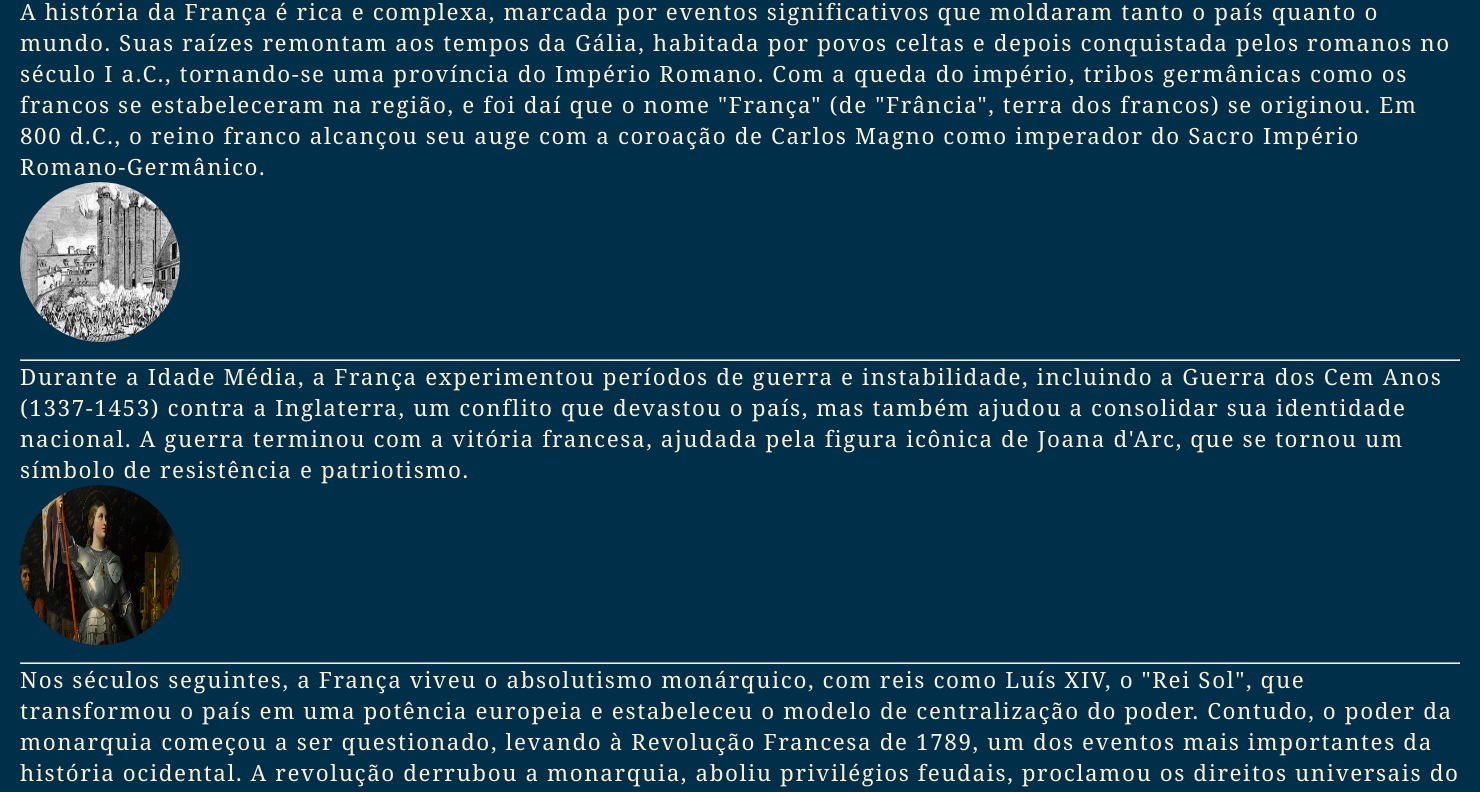
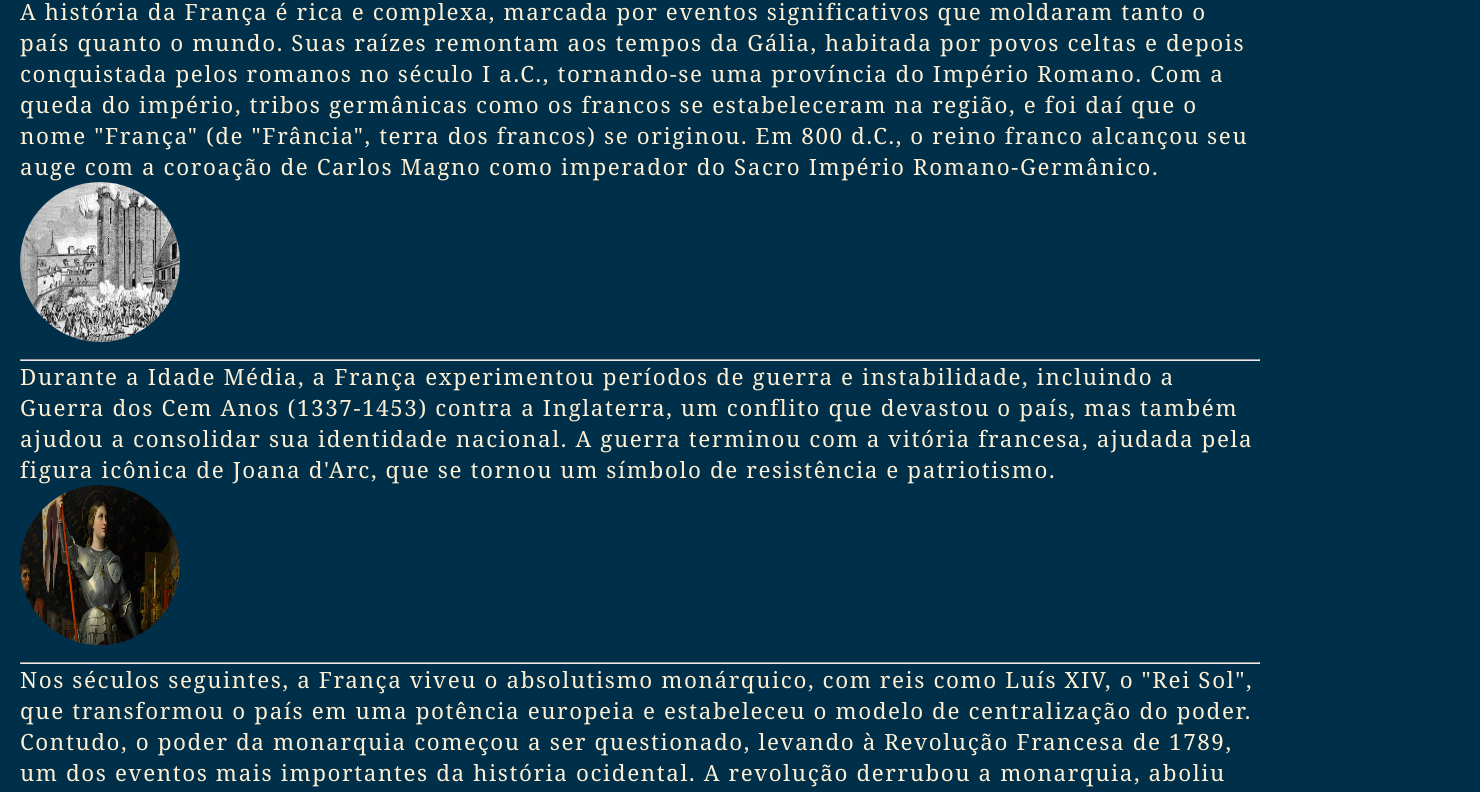
Before and after one commit to raulegas12Ati/fran-a, a plain HTML site: page historia.html in a window 1280 px wide. Shown: the part 756-1548 px from the top of the page, 1480 px wide, since content can reach past the window. Drawn offline with Linux system fonts and the light colour scheme; a web font is replaced by a local one.

```diff
--- a/historia.css
+++ b/historia.css
@@ -76,7 +76,7 @@ nav ul li a:hover {
 
 main {
     padding: 1.25rem;
-    width: 90rem;
+
     margin: 0 auto;
 }
 
```
